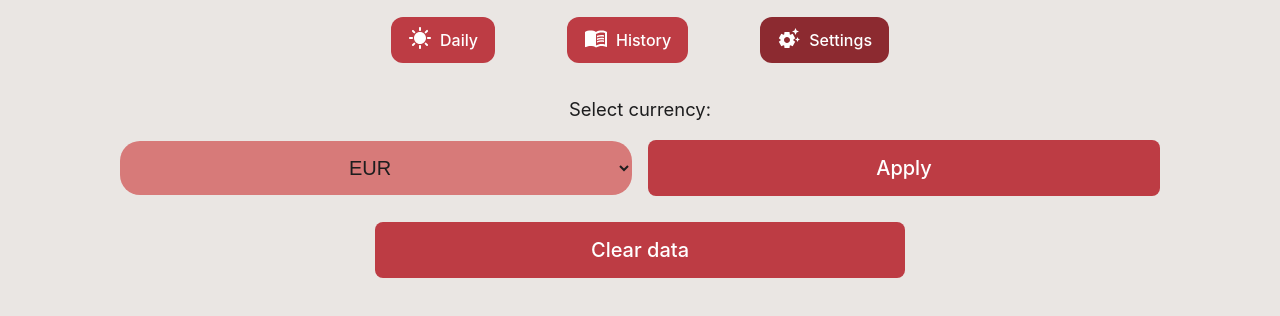
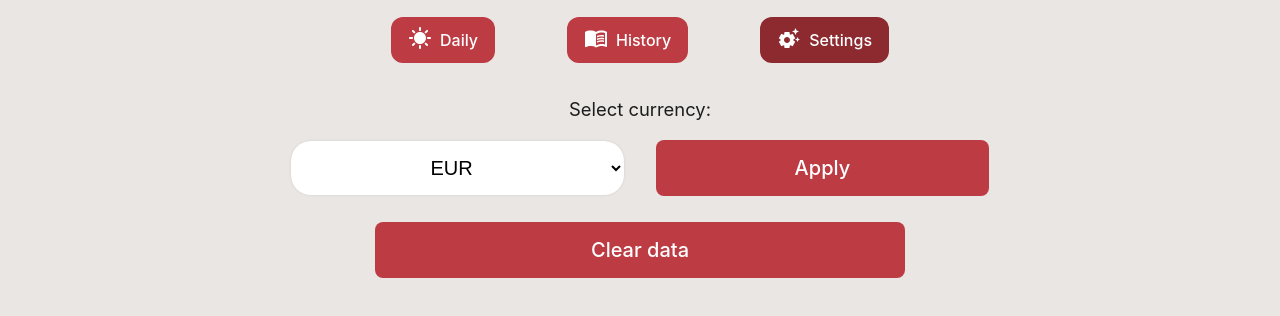
Before and after one commit to NoxiousHex/finance-tracker, a React (Vite) app: page / in a window 1280 px wide. Both pictures are taken after a click on the link "Settings". Shown: the top 316 px of the page. Built offline with nearby package versions, Linux system fonts and the light colour scheme; no server answers; the database is empty.

Commit message:
Visual update

```diff
--- a/src/index.css
+++ b/src/index.css
@@ -83,10 +83,11 @@ button:disabled:active {
 
 input,
 select {
-    background-color: #d77a79;
-    color: #1d1d1e;
+    background-color: white;
+    color: black;
     border-radius: 1em;
-    border: none;
+    border: 0px solid black;
+    box-shadow: 0 0 3px rgb(0, 0, 0, 0.1);
     text-align: center;
 }
 
@@ -105,8 +106,7 @@ label {
 
     input,
     select {
-        background-color: white;
-        color: black;
+        border: none;
     }
     input:disabled,
     button:disabled {
--- a/src/styles/settings.css
+++ b/src/styles/settings.css
@@ -23,3 +23,13 @@ select,
 .clear-btn {
     margin-bottom: 0.8em;
 }
+
+@media (min-width: 700px) {
+    .settings-currency {
+        gap: 2rem;
+    }
+    select,
+    .currency-btn {
+        max-width: 26vw;
+    }
+}
```
